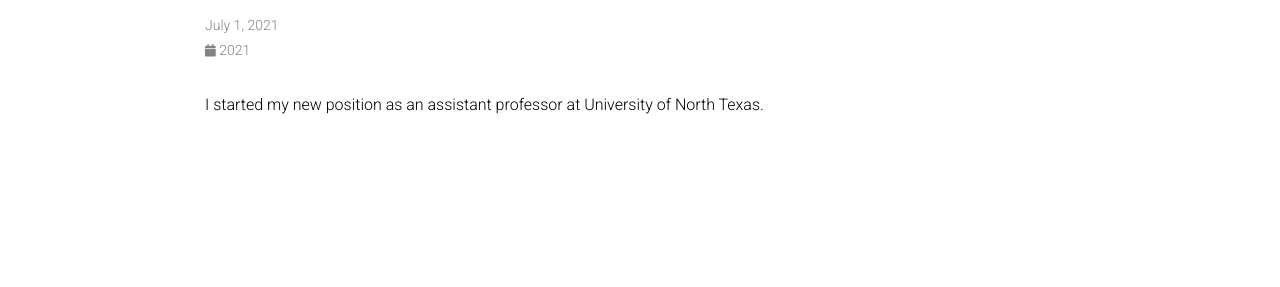
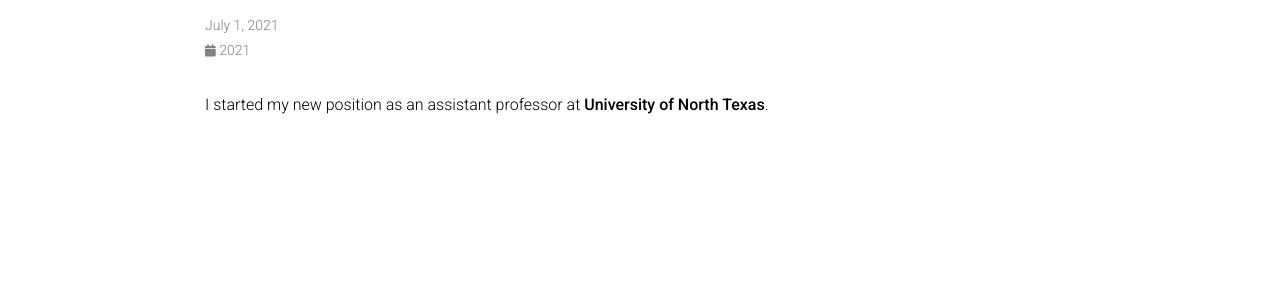
Before and after one commit to chenxiunt/chenxiunt.github.io, a Jekyll site: the page built from _news/announcement_202107.md, in a window 1280 px wide. Shown: the part 146-433 px from the top of the page. Built offline with Jekyll 4.4.1, drawn with Linux system fonts in a browser that asks for light colours; comment, search, counter and statistics services are not loaded; a style sheet for code colours, icons or effects is not loaded.

```diff
--- a/_news/announcement_202107.md
+++ b/_news/announcement_202107.md
@@ -4,4 +4,4 @@ date: 2021-07-01
 inline: true
 ---
 
-I started my new position as an assistant professor at University of North Texas.
+I started my new position as an assistant professor at **University of North Texas**.
```
